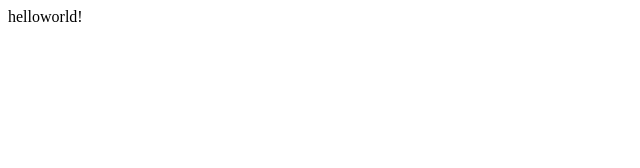
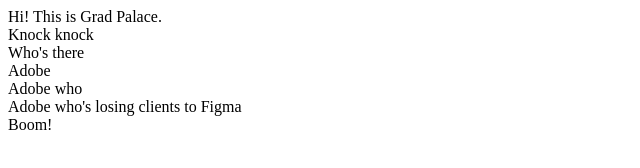
Before and after one commit to CIXD2015-6015/project2-rfpg, a plain HTML site: page index.html in a window 1280 px wide. Shown: the whole page, without its empty margins (0-640 px from the left). Drawn offline with Linux system fonts and the light colour scheme.

Commit message:
Updated text using activity 6 figjam board

```diff
--- a/index.html
+++ b/index.html
@@ -1 +1,30 @@
-helloworld!
+<html>
+    <head>
+    <!--this is where i put the css stuff and title of webpage -->
+
+    </head>
+    <!--main content -->
+    <body>
+        <header> Hi! This is Grad Palace. </header>
+     <main>
+        <section>
+        Knock knock
+        </section>
+        <section>
+        Who's there
+        </section>
+        <section>
+        Adobe
+        </section>
+        <section>
+        Adobe who
+        </section>
+        <section>
+        Adobe who's losing clients to Figma
+        </section>
+     </main>
+        <footer>
+        Boom!
+        </footer>
+    </body>
+</html>
```
